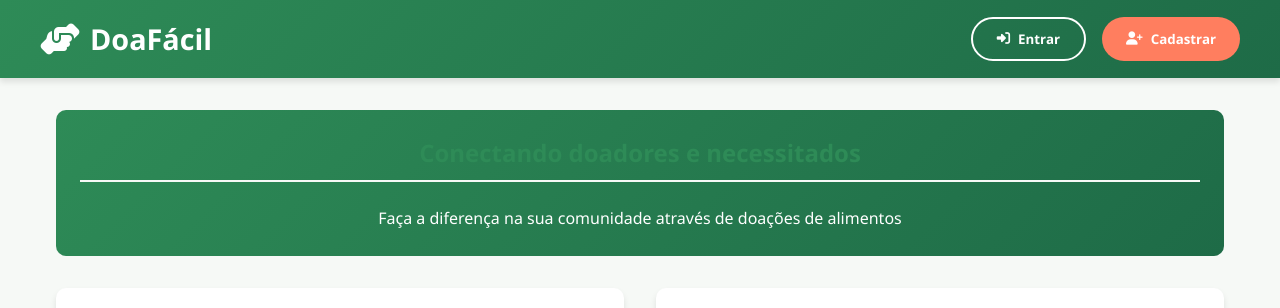
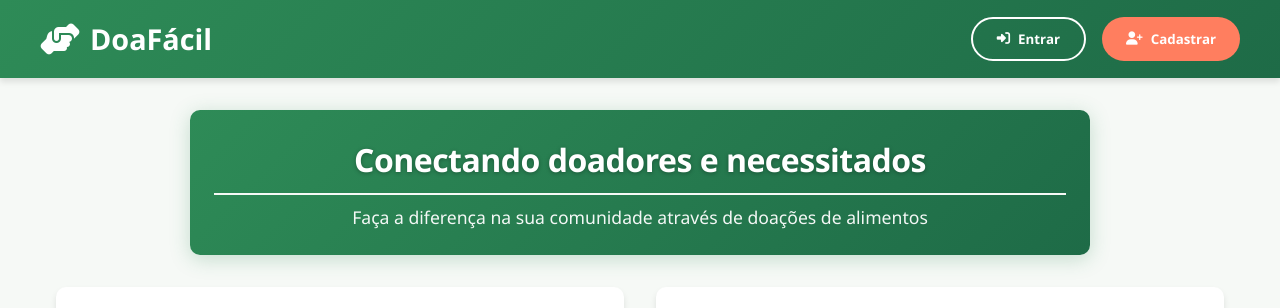
Before and after one commit to eduardobarella/DoaFacil, a website: page index.html in a window 1280 px wide. Shown: the top 308 px of the page. Drawn offline with nearby package versions, Linux system fonts and the light colour scheme.

Commit message:
melhorando welcome

```diff
--- a/index.html
+++ b/index.html
@@ -31,6 +31,39 @@
       line-height: 1.6;
       font-family: 'Inter', 'Segoe UI', sans-serif;
     }
+
+    .welcome-message {
+  background: linear-gradient(135deg, #2e8b57, #4caf7b);
+  color: #fff;
+  text-align: center;
+  padding: 2.5rem 1rem;
+  border-radius: 15px;
+  margin: 2rem auto;
+  max-width: 900px;
+  box-shadow: 0 4px 20px rgba(46, 139, 87, 0.25);
+  transition: transform 0.3s ease, box-shadow 0.3s ease;
+}
+
+.welcome-message:hover {
+  transform: translateY(-3px);
+  box-shadow: 0 6px 25px rgba(46, 139, 87, 0.35);
+}
+
+.welcome-message h2 {
+  color: #fff;
+  text-shadow: 0 1px 4px rgba(0, 0, 0, 0.3);
+  text-shadow: 0 1px 4px rgba(0, 0, 0, 0.3);
+  font-size: 2rem;
+  font-weight: 700;
+  margin-bottom: 0.5rem;
+  letter-spacing: -0.5px;
+}
+
+.welcome-message p {
+  font-size: 1.1rem;
+  opacity: 0.95;
+}
+
 
     header {
       background: linear-gradient(135deg, var(--primary), var(--primary-dark));
```
